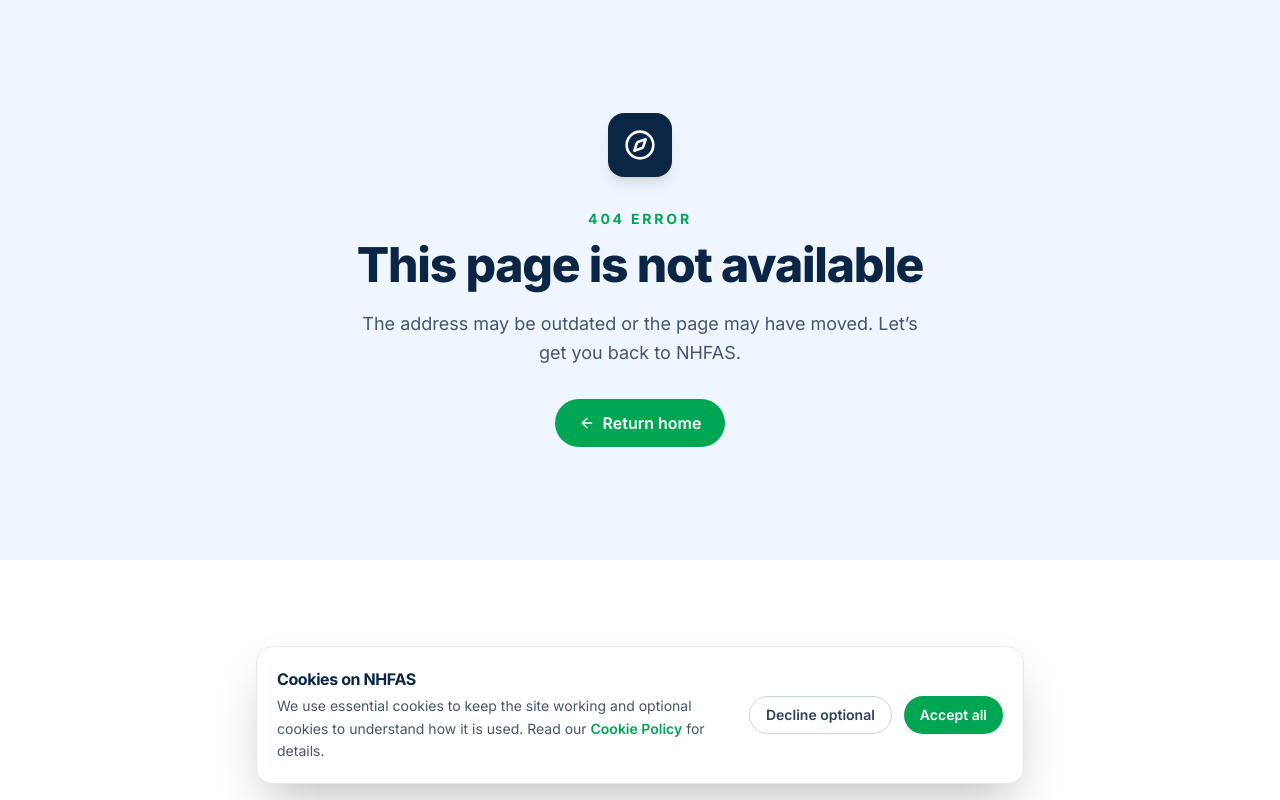
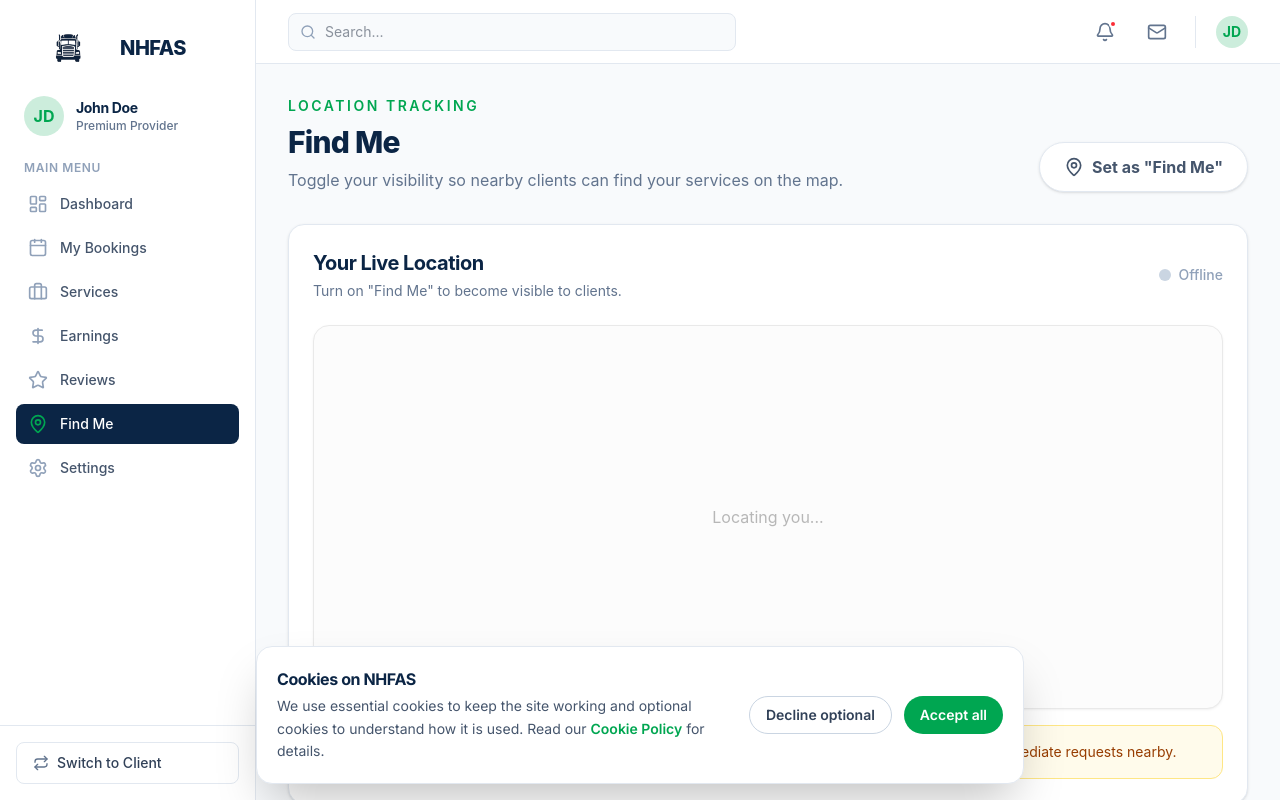
Before and after one commit to NHFAS/NHFAS, a React (Vite) app: page /dashboard/find-me in a window 1280 px wide. Built offline with nearby package versions, Linux system fonts and the light colour scheme; no server answers.

Commit message:
Update ProviderMap to use dynamic Geolocation API, add FindMe page

```diff
--- a/package.json
+++ b/package.json
@@ -20,9 +20,11 @@
     "@supabase/supabase-js": "^2.117.1",
     "@vitejs/plugin-react-swc": "^4.3.3",
     "clsx": "^2.1.1",
+    "leaflet": "^1.9.4",
     "lucide-react": "^1.47.0",
     "react": "^19.3.0",
     "react-dom": "^19.3.0",
+    "react-leaflet": "^5.0.0",
     "react-router-dom": "^7.18.4",
     "tailwind-merge": "^3.7.0"
   }
--- a/src/App.jsx
+++ b/src/App.jsx
@@ -11,6 +11,7 @@
 import Dashboard from './pages/Dashboard';
 import Login from './pages/Login';
 import SignUp from './pages/SignUp';
+import FindMe from './pages/FindMe';
 
 function App() {
   const [loading, setLoading] = useState(true);
@@ -90,6 +91,7 @@
           <Route path="services" element={<PlaceholderPage title="Services" />} />
           <Route path="earnings" element={<PlaceholderPage title="Earnings" />} />
           <Route path="reviews" element={<PlaceholderPage title="Reviews" />} />
+          <Route path="find-me" element={<FindMe />} />
           <Route path="settings" element={<PlaceholderPage title="Settings" />} />
         </Route>
         <Route path="*" element={<NotFound />} />
--- /dev/null
+++ b/src/components/ProviderMap.jsx
@@ -0,0 +1,59 @@
+import React, { useState, useEffect } from 'react';
+import { MapContainer, TileLayer, Marker, Popup } from 'react-leaflet';
+import 'leaflet/dist/leaflet.css';
+import L from 'leaflet';
+
+// Fix for default marker icon in react-leaflet
+delete L.Icon.Default.prototype._getIconUrl;
+L.Icon.Default.mergeOptions({
+  iconRetinaUrl: 'https://unpkg.com/leaflet@1.9.4/dist/images/marker-icon-2x.png',
+  iconUrl: 'https://unpkg.com/leaflet@1.9.4/dist/images/marker-icon.png',
+  shadowUrl: 'https://unpkg.com/leaflet@1.9.4/dist/images/marker-shadow.png',
+});
+
+const ProviderMap = () => {
+  const [position, setPosition] = useState(null);
+
+  useEffect(() => {
+    if ("geolocation" in navigator) {
+      navigator.geolocation.getCurrentPosition(
+        (pos) => {
+          setPosition([pos.coords.latitude, pos.coords.longitude]);
+        },
+        (error) => {
+          console.error("Error getting location:", error);
+          // Fallback location if permission denied or error
+          setPosition([9.0227, 38.7468]); // Addis Ababa fallback
+        }
+      );
+    } else {
+      setPosition([9.0227, 38.7468]); // Fallback
+    }
+  }, []);
+
+  if (!position) {
+    return (
+      <div className="h-96 w-full flex items-center justify-center rounded-2xl border border-slate-300 shadow-sm bg-slate-50 text-slate-500 z-0 relative">
+        <p>Locating you...</p>
+      </div>
+    );
+  }
+
+  return (
+    <div className="h-96 w-full rounded-2xl overflow-hidden border border-slate-300 shadow-sm z-0 relative">
+      <MapContainer center={position} zoom={13} scrollWheelZoom={false} className="h-full w-full">
+        <TileLayer
+          attribution='&copy; <a href="https://www.openstreetmap.org/copyright">OpenStreetMap</a> contributors'
+          url="https://{s}.tile.openstreetmap.org/{z}/{x}/{y}.png"
+        />
+        <Marker position={position}>
+          <Popup>
+            You are here.
+          </Popup>
+        </Marker>
+      </MapContainer>
+    </div>
+  );
+};
+
+export default ProviderMap;
--- a/src/components/dashboard/Sidebar.jsx
+++ b/src/components/dashboard/Sidebar.jsx
@@ -8,7 +8,8 @@
   DollarSign,
   Star,
   Settings,
-  Repeat
+  Repeat,
+  MapPin
 } from 'lucide-react';
 import logo from '../../assets/logo.png';
 
@@ -22,6 +23,7 @@
     { name: 'Services', href: '/dashboard/services', icon: Briefcase },
     { name: 'Earnings', href: '/dashboard/earnings', icon: DollarSign },
     { name: 'Reviews', href: '/dashboard/reviews', icon: Star },
+    { name: 'Find Me', href: '/dashboard/find-me', icon: MapPin },
     { name: 'Settings', href: '/dashboard/settings', icon: Settings },
   ];
 
--- /dev/null
+++ b/src/pages/FindMe.jsx
@@ -0,0 +1,69 @@
+import React, { useState } from 'react';
+import { MapPin } from 'lucide-react';
+import ProviderMap from '../components/ProviderMap';
+
+const FindMe = () => {
+  const [isFindMeActive, setIsFindMeActive] = useState(false);
+
+  return (
+    <div className="space-y-8">
+      <div className="flex flex-col gap-4 sm:flex-row sm:items-end sm:justify-between">
+        <div>
+          <p className="text-sm font-semibold uppercase tracking-[0.18em] text-brand-green">Location Tracking</p>
+          <h1 className="mt-2 text-3xl font-extrabold text-brand-navy">Find Me</h1>
+          <p className="mt-2 max-w-2xl text-slate-500">Toggle your visibility so nearby clients can find your services on the map.</p>
+        </div>
+        <div className="flex items-center gap-4">
+          <button
+            onClick={() => setIsFindMeActive(!isFindMeActive)}
+            className={`inline-flex items-center gap-2 px-6 py-3 rounded-full font-bold transition-all shadow-sm ${
+              isFindMeActive
+                ? 'bg-brand-green text-white shadow-md shadow-brand-green/30 ring-2 ring-brand-green ring-offset-2'
+                : 'bg-white border border-slate-200 text-slate-600 hover:bg-slate-50 hover:text-slate-900'
+            }`}
+          >
+            <MapPin className="h-5 w-5" />
+            {isFindMeActive ? 'Find Me: Active' : 'Set as "Find Me"'}
+          </button>
+        </div>
+      </div>
+
+      <div className="rounded-2xl border border-slate-200 bg-white p-6 shadow-sm">
+        <div className="mb-6 flex items-center justify-between">
+          <div>
+            <h2 className="text-xl font-bold text-brand-navy">Your Live Location</h2>
+            <p className="text-sm text-slate-500 mt-1">
+              {isFindMeActive
+                ? 'You are currently visible on the client map.'
+                : 'Turn on "Find Me" to become visible to clients.'}
+            </p>
+          </div>
+          <div className="flex items-center gap-2">
+            <span className="relative flex h-3 w-3">
+              {isFindMeActive && (
+                <span className="animate-ping absolute inline-flex h-full w-full rounded-full bg-brand-green opacity-75"></span>
+              )}
+              <span className={`relative inline-flex rounded-full h-3 w-3 ${isFindMeActive ? 'bg-brand-green' : 'bg-slate-300'}`}></span>
+            </span>
+            <span className={`text-sm font-medium ${isFindMeActive ? 'text-brand-green' : 'text-slate-400'}`}>
+              {isFindMeActive ? 'Live' : 'Offline'}
+            </span>
+          </div>
+        </div>
+
+        <div className={`transition-opacity duration-500 ${isFindMeActive ? 'opacity-100' : 'opacity-50 grayscale'}`}>
+          <ProviderMap />
+        </div>
+
+        {!isFindMeActive && (
+          <div className="mt-4 p-4 rounded-xl bg-amber-50 border border-amber-200 text-amber-800 text-sm flex items-start gap-3">
+            <MapPin className="w-5 h-5 shrink-0 text-amber-600" />
+            <p>You are currently hidden from the client map. Turn on "Find Me" when you are available to take immediate requests nearby.</p>
+          </div>
+        )}
+      </div>
+    </div>
+  );
+};
+
+export default FindMe;
```
Also changed, not shown: 1 other file (tests, documents, lock files or other folders).
